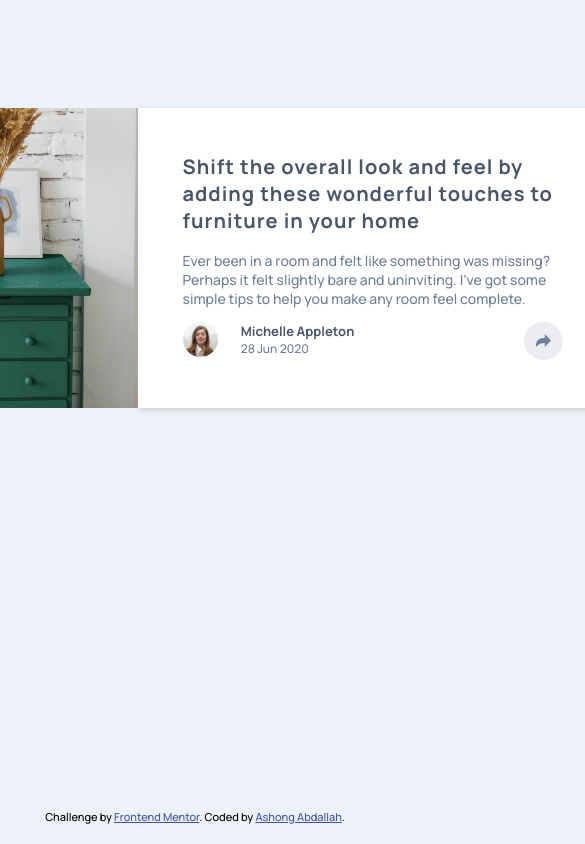
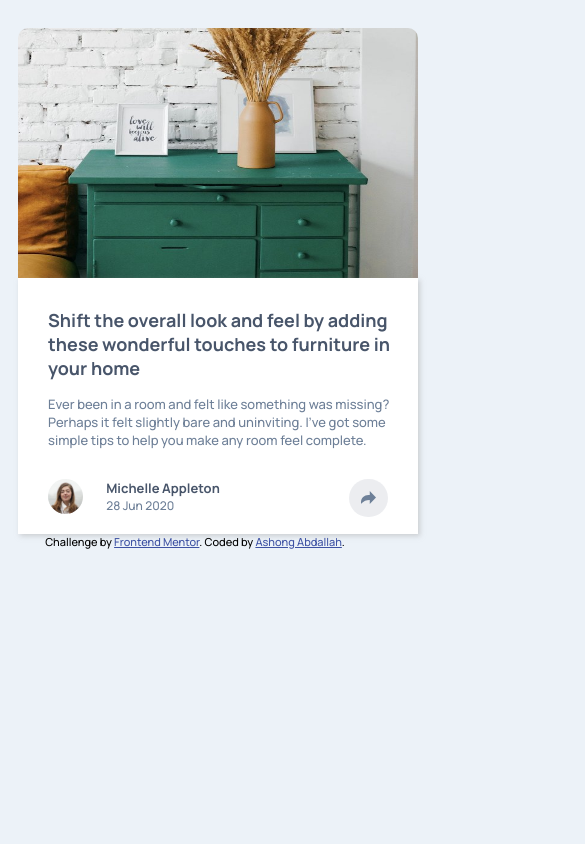
Before and after one commit to AshongAbdallah06/article-preview-component-master, a plain HTML site: page index.html in a window 390 px wide. Shown: the top 844 px of the page, 585 px wide, since content can reach past the window. Drawn offline with Linux system fonts and the light colour scheme.

Commit message:
Make page responsive

```diff
--- a/index.css
+++ b/index.css
@@ -3,6 +3,7 @@
 body {
     background-color: hsl(210, 46%, 95%);
     font-family: "Manrope", sans-serif;
+    /* padding-bottom: 200px; */
 }
 
 main {
@@ -14,7 +15,7 @@ main {
 .drawer-img {
     height: 300px;
     vertical-align: top;
-
+    width: 300px;
 }
 
 .right-side-container {
@@ -103,7 +104,6 @@ main {
     margin-bottom: -200px;
     letter-spacing: 5px;
     border-radius: 10px;
-    /* display: inline-block; */
 }
 
 .icons {
@@ -136,18 +136,90 @@ main {
     vertical-align: top;
 }
 
-
-
-
-
-
-
 .attribution {
     font-size: 11px;
-    position: fixed;
+    /* position: fixed; */
     bottom: 20px;
     right: 0;
     left: 0;
     text-align: center;
 }
 .attribution a { color: hsl(228, 45%, 44%); }
+
+
+@media (max-width: 850px) {
+    .home-styling {
+        letter-spacing: normal;
+    }
+}
+
+@media (max-width: 700px) {
+
+    .drawer-img {
+        width: 445px;
+        height: 280px;
+        border-top-right-radius: 10px;
+        border-top-left-radius: 10px;
+    }
+
+    main {
+        flex-direction: column;
+        width: 450px;
+        align-items: center;
+        padding-top: 10px;
+    }
+
+    .home-styling {
+        font-size: 19px;
+    }
+
+    .right-side-container {
+        padding: 30px;
+        padding-left: 40px;
+        width: 375px;
+        padding-bottom: 15px;
+    }
+
+    .tips {
+        margin-bottom: 25px;
+    }
+}
+
+@media (max-width: 500px) {
+    main {
+        align-items: center;
+        width: 420px;
+        padding-top: 20px;
+    }
+
+    .drawer-img {
+        width: 400px;
+        height: 250px;
+    }
+
+    .home-styling {
+        width: 350px;
+        font-size: 18px;
+    }
+
+    .right-side-container {
+        width: 340px;
+        /* padding: 20px 20px; */
+        padding-left: 30px;
+        /* padding-left: 40px; */
+    }
+
+    .tips {
+        width: 350px;
+        font-size: 13px;
+        margin-bottom: 30px;
+    }
+
+    .share-btn {
+        right: 40px;
+    }
+
+    .share-options {
+        right: -50px;
+    }
+}
```
